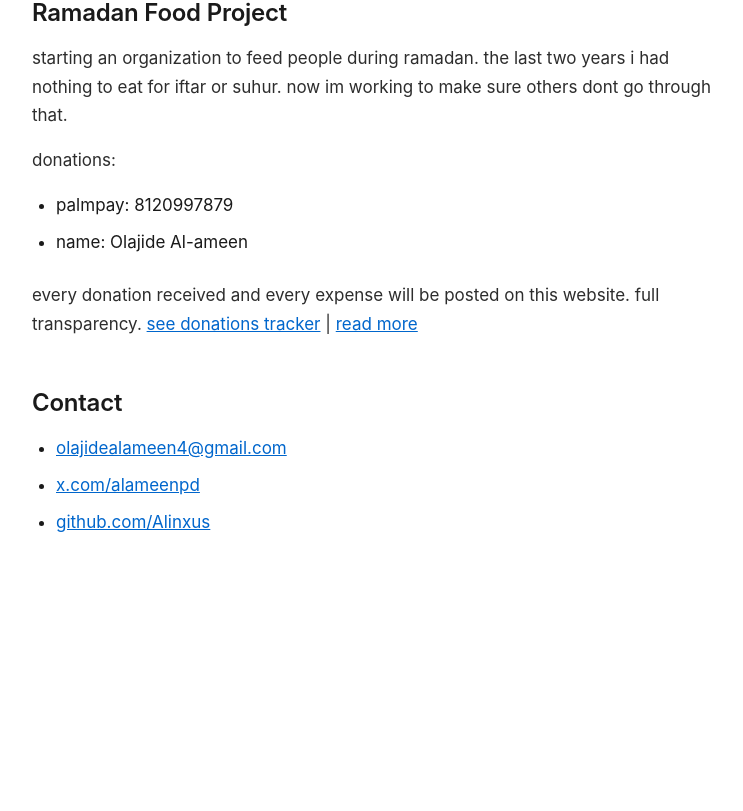
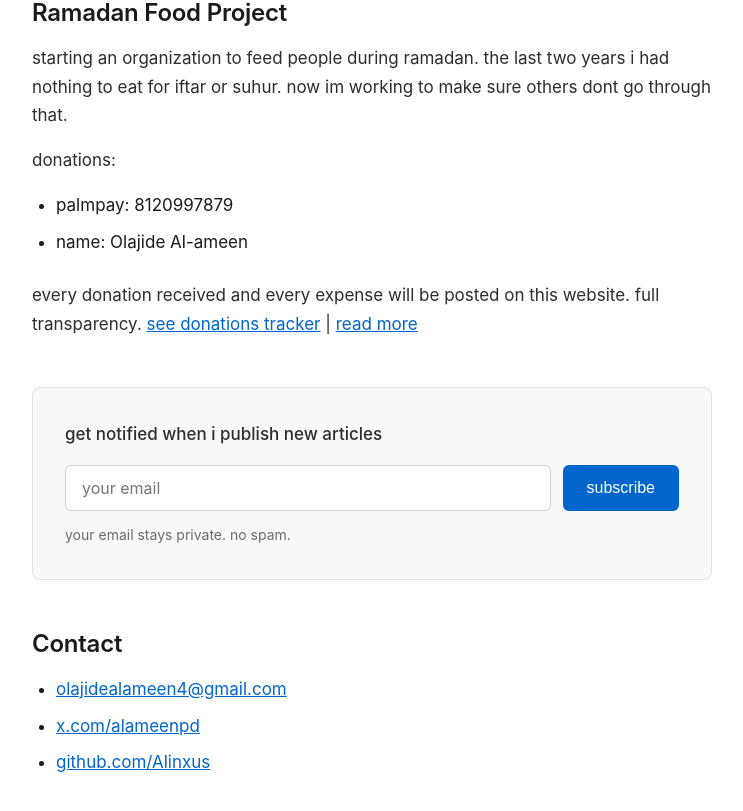
Before and after one commit to Alinxus/alameen, a Next.js app: page / in a window 1280 px wide. Shown: the part 893-1704 px from the top of the page, without its empty margins (268-1011 px from the left). Before the commit the page ends 1514 px from the top, so only its background shows below. Built offline with nearby package versions, Linux system fonts and the light colour scheme.

Commit message:
add email subscription for article notifications

```diff
--- /dev/null
+++ b/app/api/subscribe/route.ts
@@ -0,0 +1,52 @@
+import { NextRequest, NextResponse } from 'next/server'
+import fs from 'fs/promises'
+import path from 'path'
+
+const emailsFile = path.join(process.cwd(), 'data', 'emails.json')
+
+async function ensureEmailsFile() {
+  try {
+    await fs.access(emailsFile)
+  } catch {
+    await fs.mkdir(path.dirname(emailsFile), { recursive: true })
+    await fs.writeFile(emailsFile, JSON.stringify({ subscribers: [] }, null, 2))
+  }
+}
+
+export async function POST(request: NextRequest) {
+  try {
+    const body = await request.json()
+    const { email } = body
+
+    if (!email || !email.includes('@')) {
+      return NextResponse.json(
+        { error: 'valid email required' },
+        { status: 400 }
+      )
+    }
+
+    await ensureEmailsFile()
+
+    const content = await fs.readFile(emailsFile, 'utf-8')
+    const data = JSON.parse(content)
+
+    if (data.subscribers.includes(email.toLowerCase())) {
+      return NextResponse.json(
+        { error: 'already subscribed' },
+        { status: 400 }
+      )
+    }
+
+    data.subscribers.push(email.toLowerCase())
+    data.subscribers.sort()
+
+    await fs.writeFile(emailsFile, JSON.stringify(data, null, 2))
+
+    return NextResponse.json({ success: true })
+  } catch (error) {
+    return NextResponse.json(
+      { error: 'failed to subscribe' },
+      { status: 500 }
+    )
+  }
+}
--- /dev/null
+++ b/app/components/Subscribe.tsx
@@ -0,0 +1,57 @@
+'use client'
+
+import { useState } from 'react'
+
+export default function Subscribe() {
+  const [email, setEmail] = useState('')
+  const [status, setStatus] = useState<'idle' | 'loading' | 'success' | 'error'>('idle')
+  const [message, setMessage] = useState('')
+
+  const handleSubmit = async (e: React.FormEvent) => {
+    e.preventDefault()
+    setStatus('loading')
+
+    try {
+      const res = await fetch('/api/subscribe', {
+        method: 'POST',
+        headers: { 'Content-Type': 'application/json' },
+        body: JSON.stringify({ email }),
+      })
+
+      const data = await res.json()
+
+      if (res.ok) {
+        setStatus('success')
+        setMessage('subscribed! you\'ll get notified when new articles drop.')
+        setEmail('')
+      } else {
+        setStatus('error')
+        setMessage(data.error || 'something went wrong')
+      }
+    } catch (error) {
+      setStatus('error')
+      setMessage('something went wrong')
+    }
+  }
+
+  return (
+    <div className="subscribe-box">
+      <p>get notified when i publish new articles</p>
+      <form onSubmit={handleSubmit} className="subscribe-form">
+        <input
+          type="email"
+          placeholder="your email"
+          value={email}
+          onChange={(e) => setEmail(e.target.value)}
+          required
+          disabled={status === 'loading' || status === 'success'}
+        />
+        <button type="submit" disabled={status === 'loading' || status === 'success'}>
+          {status === 'loading' ? 'subscribing...' : status === 'success' ? 'subscribed ✓' : 'subscribe'}
+        </button>
+      </form>
+      {message && <p className={`subscribe-message ${status}`}>{message}</p>}
+      <p className="privacy-note">your email stays private. no spam.</p>
+    </div>
+  )
+}
--- a/app/globals.css
+++ b/app/globals.css
@@ -145,3 +145,78 @@ article h2 {
     display: flex;
     gap: 10px;
 }
+
+.subscribe-box {
+    margin: 48px 0;
+    padding: 32px;
+    background: #f8f8f8;
+    border-radius: 8px;
+    border: 1px solid #e0e0e0;
+}
+
+.subscribe-box p:first-child {
+    margin-bottom: 16px;
+    font-weight: 500;
+}
+
+.subscribe-form {
+    display: flex;
+    gap: 12px;
+    margin-bottom: 12px;
+}
+
+.subscribe-form input {
+    flex: 1;
+    padding: 12px 16px;
+    font-family: inherit;
+    font-size: 16px;
+    border: 1px solid #d0d0d0;
+    border-radius: 6px;
+    background: white;
+}
+
+.subscribe-form input:focus {
+    outline: none;
+    border-color: #0066cc;
+}
+
+.subscribe-form button {
+    padding: 12px 24px;
+    background: #0066cc;
+    color: white;
+    border: none;
+    border-radius: 6px;
+    cursor: pointer;
+    font-size: 16px;
+    font-weight: 500;
+    white-space: nowrap;
+}
+
+.subscribe-form button:hover:not(:disabled) {
+    background: #0052a3;
+}
+
+.subscribe-form button:disabled {
+    opacity: 0.6;
+    cursor: not-allowed;
+}
+
+.subscribe-message {
+    margin: 8px 0;
+    font-size: 15px;
+}
+
+.subscribe-message.success {
+    color: #0a7d0a;
+}
+
+.subscribe-message.error {
+    color: #cc0000;
+}
+
+.privacy-note {
+    font-size: 14px;
+    color: #6b6b6b;
+    margin-top: 8px;
+    margin-bottom: 0;
+}
--- a/app/page.tsx
+++ b/app/page.tsx
@@ -1,4 +1,5 @@
 import Nav from './components/Nav'
+import Subscribe from './components/Subscribe'
 
 export default function Home() {
   return (
@@ -32,6 +33,8 @@ export default function Home() {
 
         <p>every donation received and every expense will be posted on this website. full transparency. <a href="/articles/donations-tracker">see donations tracker</a> | <a href="/articles/ramadan-food-project">read more</a></p>
 
+        <Subscribe />
+
         <h2>Contact</h2>
         <ul>
           <li><a href="mailto:olajidealameen4@gmail.com">olajidealameen4@gmail.com</a></li>
```
Also changed, not shown: 1 other file (tests, documents, lock files or other folders).
